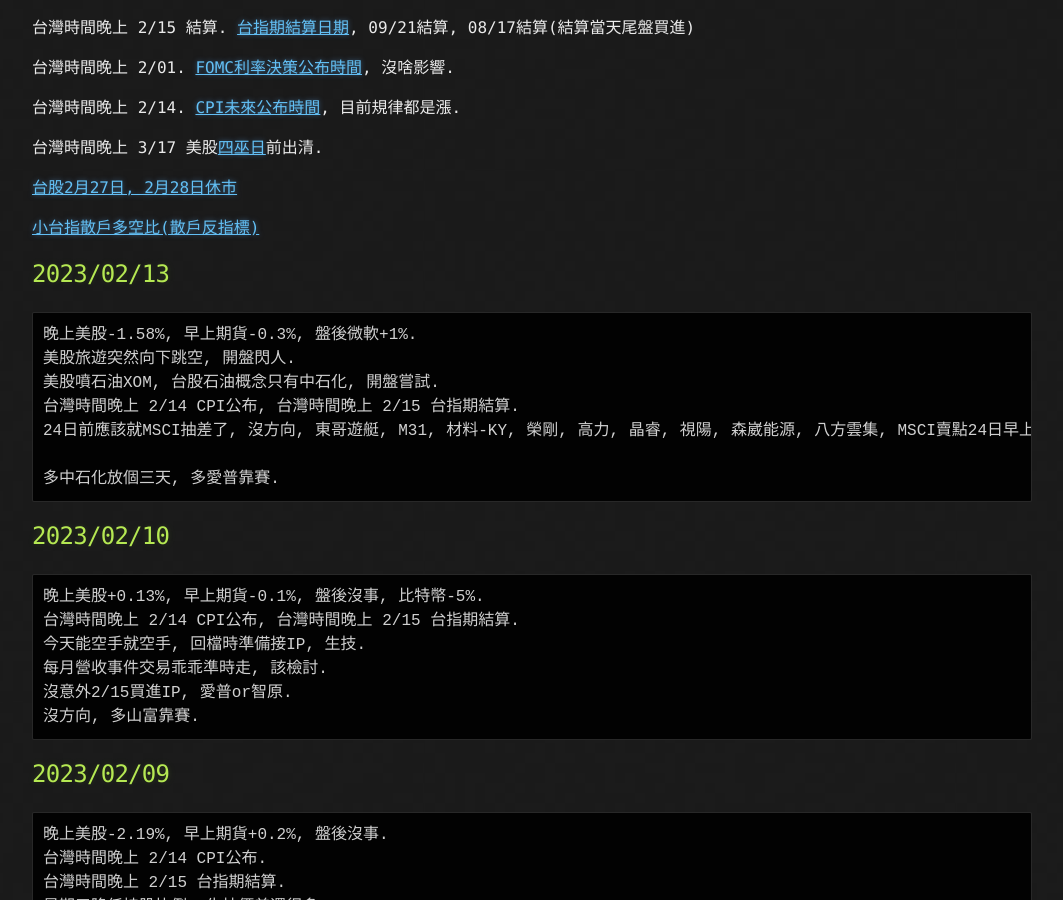
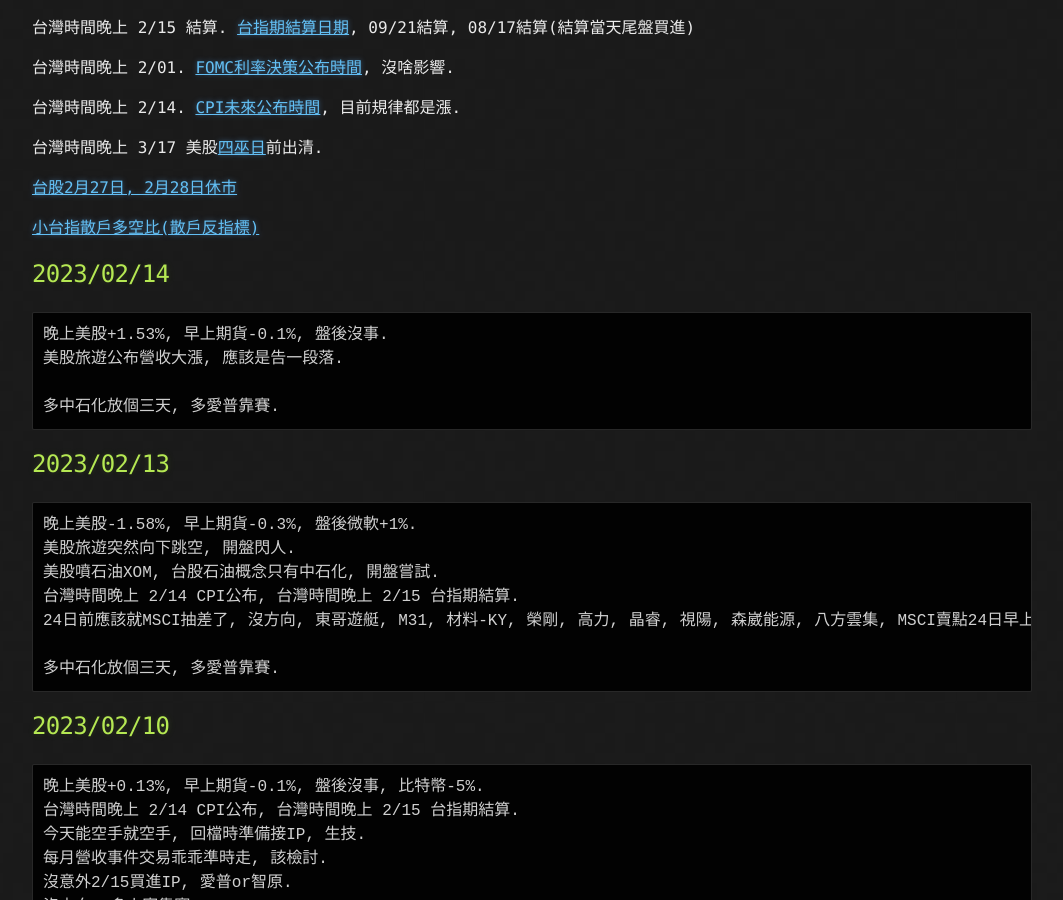
Before and after one commit to lepg5487/Stock_God, a Jekyll site: the page built from index.md, in a window 1280 px wide and 900 px high, scrolled down 362 px. Shown: the whole window, without its empty margins (108-1171 px from the left). Built offline with Jekyll 4.4.1, drawn with Linux system fonts in a browser that asks for light colours; our own code applies the rules of GitHub Pages for plain Markdown files.

Commit message:
Update index.md

````diff
--- a/index.md
+++ b/index.md
@@ -19,6 +19,14 @@ layout: testlayouts
 [台股2月27日, 2月28日休市](https://www.twse.com.tw/zh/holidaySchedule/holidaySchedule)
 
 [小台指散戶多空比(散戶反指標)](https://www.macromicro.me/charts/20069/tw-mtx-long-to-short-ratio-of-individual-player)
+
+## 2023/02/14
+```
+晚上美股+1.53%, 早上期貨-0.1%, 盤後沒事.
+美股旅遊公布營收大漲, 應該是告一段落.
+
+多中石化放個三天, 多愛普靠賽.
+```
 
 ## 2023/02/13
 ```
````
